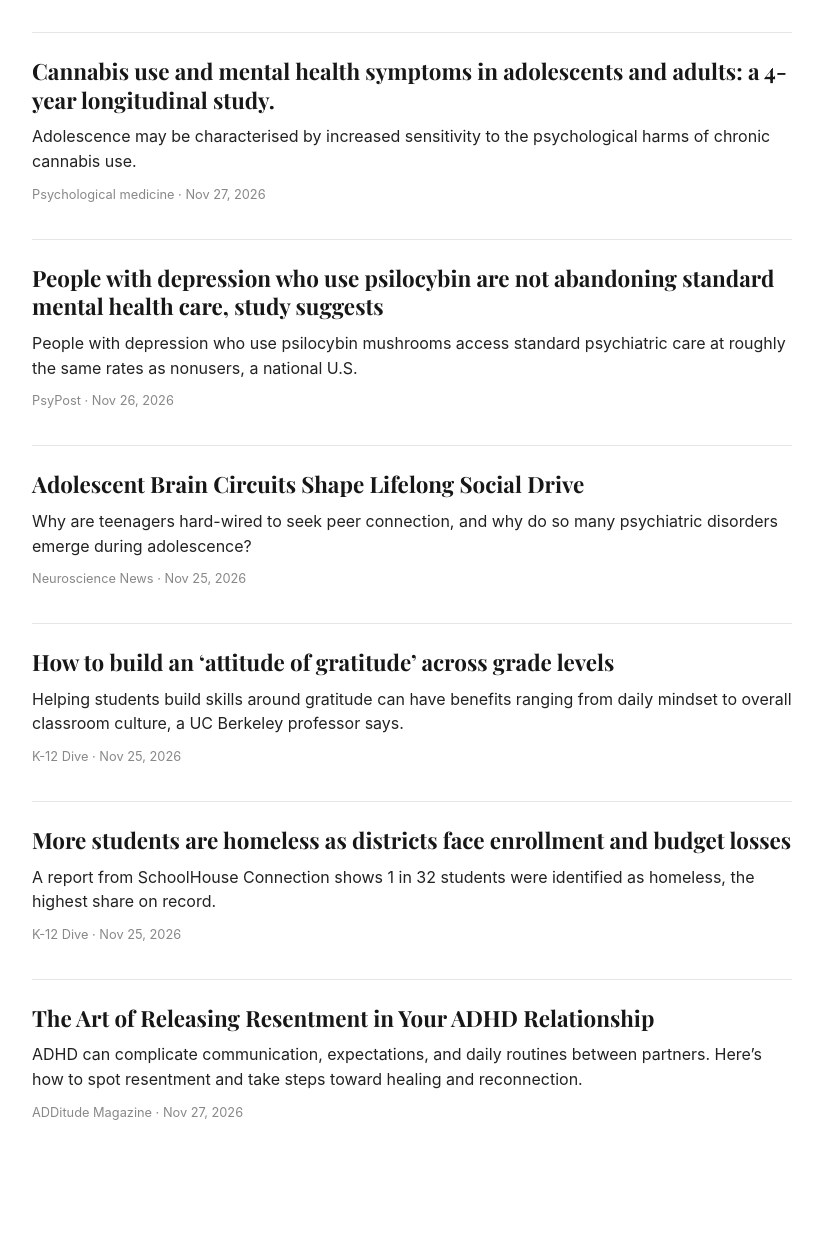
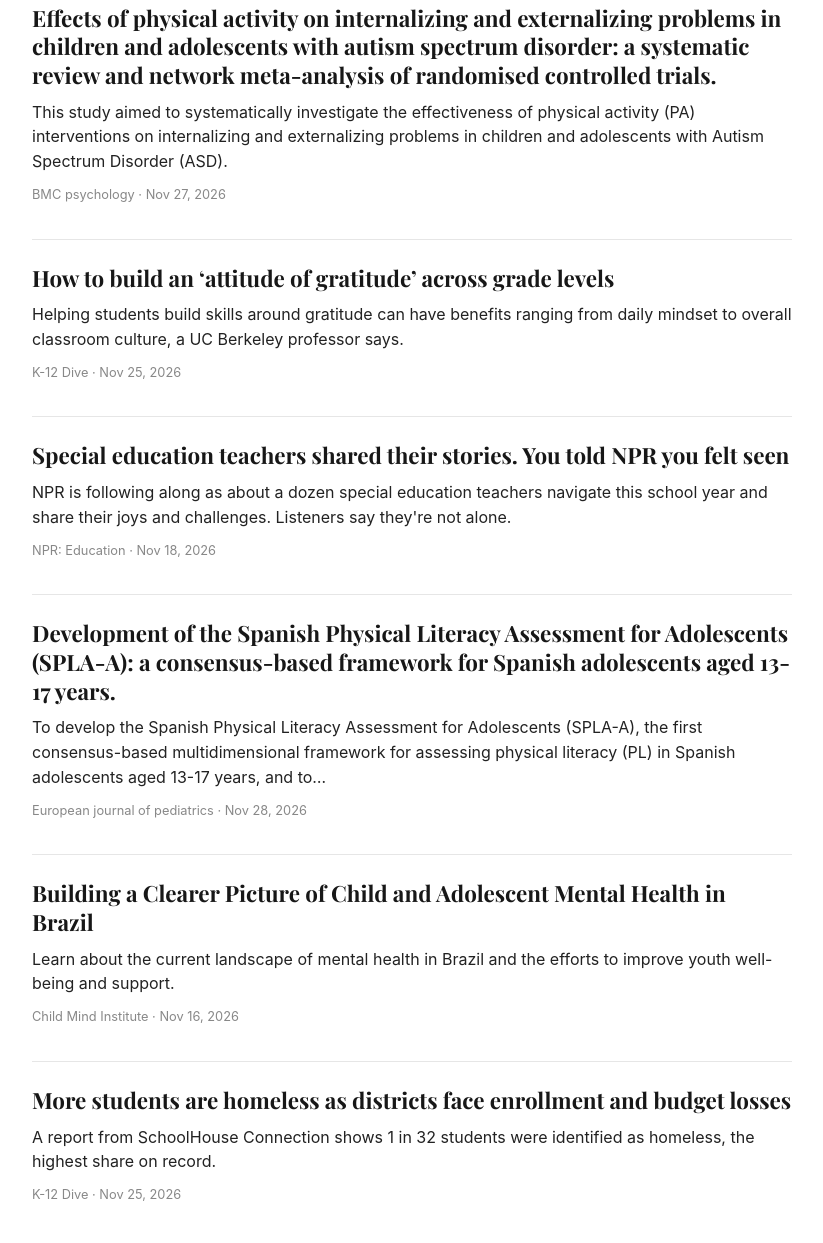
Before and after one commit to magdyelbieh42-jpg/daily-digest, a plain HTML site: page docs/index.html in a window 1280 px wide. Shown: the part 1119-2362 px from the top of the page, without its empty margins (228-1051 px from the left). Drawn offline with nearby package versions, Linux system fonts and the light colour scheme.

Commit message:
Update daily digest

```diff
--- a/docs/index.html
+++ b/docs/index.html
@@ -1,6 +1,6 @@
 <!DOCTYPE html><html lang='en'><head><meta charset='utf-8'>
 <meta name='viewport' content='width=device-width, initial-scale=1'>
-<title>The Behavioral Brief — November 27, 2026</title>
+<title>The Behavioral Brief — November 28, 2026</title>
 <link rel='preconnect' href='https://fonts.googleapis.com'>
 <link rel='preconnect' href='https://fonts.gstatic.com' crossorigin>
 <link href='https://fonts.googleapis.com/css2?family=Playfair+Display:wght@700;900&display=swap' rel='stylesheet'>
@@ -36,26 +36,26 @@
 <p class='tagline'>Adolescent psychology · behavioral therapy · education · Egypt &amp; global</p>
 </div>
 <hr class='rule-thick'>
-<div class='meta-line'><span>Friday, November 27, 2026</span><span>Issue no. 112</span></div>
+<div class='meta-line'><span>Saturday, November 28, 2026</span><span>Issue no. 113</span></div>
 <div class='story lead'>
 <p class='label'>Lead story</p>
 <h2><a href='https://childmind.org/blog/child-mind-institute-announces-2026-list-of-best-kids-books-about-mental-health/' target='_blank' rel='noopener'>Child Mind Institute Announces 2026 List of Best Kids’ Books About Mental Health</a></h2><p class='dek'>This year’s picks highlight 20 titles across ADHD, anxiety, autism, body image, depression, grief, OCD, self-esteem, and other mental health topics affecting children and teens.</p><p class='source'>Child Mind Institute · Nov 24, 2026</p></div>
 <div class='story'>
 <h2><a href='https://dailynewsegypt.com/2026/11/26/asean-fellows-explore-russias-nuclear-industry-at-moscows-atom-museum/' target='_blank' rel='noopener'>ASEAN fellows explore Russia’s nuclear industry at Moscow’s ATOM Museum</a></h2><p class='dek'>Fellows from ASEAN countries visited the ATOM Museum at VDNKh in Moscow to explore an exhibition dedicated to Russia’s nuclear industry as part of the InteRussia international educational fellowship programme, “Changing…</p><p class='source'>Daily News Egypt · Nov 26, 2026</p></div>
 <div class='story'>
-<h2><a href='https://www.egyptindependent.com/trumps-midterms-debacle-hasnt-dimmed-his-designs-on-cuba-or-those-of-president-rubio/' target='_blank' rel='noopener'>Trump’s midterms debacle hasn’t dimmed his designs on Cuba. Or those of ‘President’ Rubio</a></h2><p class='dek'>Havana, Cuba — The historic drubbing US President Donald Trump received in the US midterm elections apparently has not dimmed the enthusiasm he feels for one of his most high-risk foreign policy goals: “Taking Cuba,” as…</p><p class='source'>Egypt Independent · Nov 26, 2026</p></div>
+<h2><a href='https://www.psypost.org/how-emotional-abuse-and-family-dynamics-shape-teen-depression-over-time/' target='_blank' rel='noopener'>Dysfunctional family patterns linked to adolescent depressive symptoms</a></h2><p class='dek'>A new longitudinal study tracks how verbal hostility at home disrupts family communication and increases the risk of depressive symptoms in teenagers over a one-year period.</p><p class='source'>PsyPost · Nov 27, 2026</p></div>
 <div class='story'>
 <h2><a href='https://www.psypost.org/even-mild-adhd-symptoms-in-adolescence-are-linked-to-later-antisocial-and-criminal-behavior-twin-study-finds/' target='_blank' rel='noopener'>Even mild ADHD symptoms in adolescence are linked to later antisocial and criminal behavior, twin study finds</a></h2><p class='dek'>Finnish adolescents with more ADHD symptoms, even below diagnostic levels, tended to report more antisocial behavior and criminal activity in adulthood, and higher cognitive ability did not weaken the link, a twin study…</p><p class='source'>PsyPost · Nov 27, 2026</p></div>
 <div class='story'>
-<h2><a href='https://pubmed.ncbi.nlm.nih.gov/43100028/' target='_blank' rel='noopener'>Cannabis use and mental health symptoms in adolescents and adults: a 4-year longitudinal study.</a></h2><p class='dek'>Adolescence may be characterised by increased sensitivity to the psychological harms of chronic cannabis use.</p><p class='source'>Psychological medicine · Nov 27, 2026</p></div>
-<div class='story'>
-<h2><a href='https://www.psypost.org/people-with-depression-who-use-psilocybin-are-not-abandoning-standard-mental-health-care-study-suggests/' target='_blank' rel='noopener'>People with depression who use psilocybin are not abandoning standard mental health care, study suggests</a></h2><p class='dek'>People with depression who use psilocybin mushrooms access standard psychiatric care at roughly the same rates as nonusers, a national U.S.</p><p class='source'>PsyPost · Nov 26, 2026</p></div>
-<div class='story'>
-<h2><a href='https://neurosciencenews.com/adolescent-brain-social-drive-32443/' target='_blank' rel='noopener'>Adolescent Brain Circuits Shape Lifelong Social Drive</a></h2><p class='dek'>Why are teenagers hard-wired to seek peer connection, and why do so many psychiatric disorders emerge during adolescence?</p><p class='source'>Neuroscience News · Nov 25, 2026</p></div>
+<h2><a href='https://pubmed.ncbi.nlm.nih.gov/43104563/' target='_blank' rel='noopener'>Effects of physical activity on internalizing and externalizing problems in children and adolescents with autism spectrum disorder: a systematic review and network meta-analysis of randomised controlled trials.</a></h2><p class='dek'>This study aimed to systematically investigate the effectiveness of physical activity (PA) interventions on internalizing and externalizing problems in children and adolescents with Autism Spectrum Disorder (ASD).</p><p class='source'>BMC psychology · Nov 27, 2026</p></div>
 <div class='story'>
 <h2><a href='https://www.k12dive.com/news/how-to-build-an-attitude-of-gratitude-across-grade-levels/875781/' target='_blank' rel='noopener'>How to build an ‘attitude of gratitude’ across grade levels</a></h2><p class='dek'>Helping students build skills around gratitude can have benefits ranging from daily mindset to overall classroom culture, a UC Berkeley professor says.</p><p class='source'>K-12 Dive · Nov 25, 2026</p></div>
 <div class='story'>
+<h2><a href='https://www.npr.org/2026/11/18/nx-s1-6031176/special-education-teachers-audience-response' target='_blank' rel='noopener'>Special education teachers shared their stories. You told NPR you felt seen</a></h2><p class='dek'>NPR is following along as about a dozen special education teachers navigate this school year and share their joys and challenges. Listeners say they&#x27;re not alone.</p><p class='source'>NPR: Education · Nov 18, 2026</p></div>
+<div class='story'>
+<h2><a href='https://pubmed.ncbi.nlm.nih.gov/43104131/' target='_blank' rel='noopener'>Development of the Spanish Physical Literacy Assessment for Adolescents (SPLA-A): a consensus-based framework for Spanish adolescents aged 13-17 years.</a></h2><p class='dek'>To develop the Spanish Physical Literacy Assessment for Adolescents (SPLA-A), the first consensus-based multidimensional framework for assessing physical literacy (PL) in Spanish adolescents aged 13-17 years, and to…</p><p class='source'>European journal of pediatrics · Nov 28, 2026</p></div>
+<div class='story'>
+<h2><a href='https://childmind.org/blog/building-a-clearer-picture-of-child-and-adolescent-mental-health-in-brazil/' target='_blank' rel='noopener'>Building a Clearer Picture of Child and Adolescent Mental Health in Brazil</a></h2><p class='dek'>Learn about the current landscape of mental health in Brazil and the efforts to improve youth well-being and support.</p><p class='source'>Child Mind Institute · Nov 16, 2026</p></div>
+<div class='story'>
 <h2><a href='https://www.k12dive.com/news/more-students-are-homeless-as-districts-face-enrollment-and-budget-losses/875680/' target='_blank' rel='noopener'>More students are homeless as districts face enrollment and budget losses</a></h2><p class='dek'>A report from SchoolHouse Connection shows 1 in 32 students were identified as homeless, the highest share on record.</p><p class='source'>K-12 Dive · Nov 25, 2026</p></div>
-<div class='story'>
-<h2><a href='https://www.additudemag.com/how-to-let-go-of-resentment-adhd-relationships/' target='_blank' rel='noopener'>The Art of Releasing Resentment in Your ADHD Relationship</a></h2><p class='dek'>ADHD can complicate communication, expectations, and daily routines between partners. Here’s how to spot resentment and take steps toward healing and reconnection.</p><p class='source'>ADDitude Magazine · Nov 27, 2026</p></div>
 </body></html>
```
